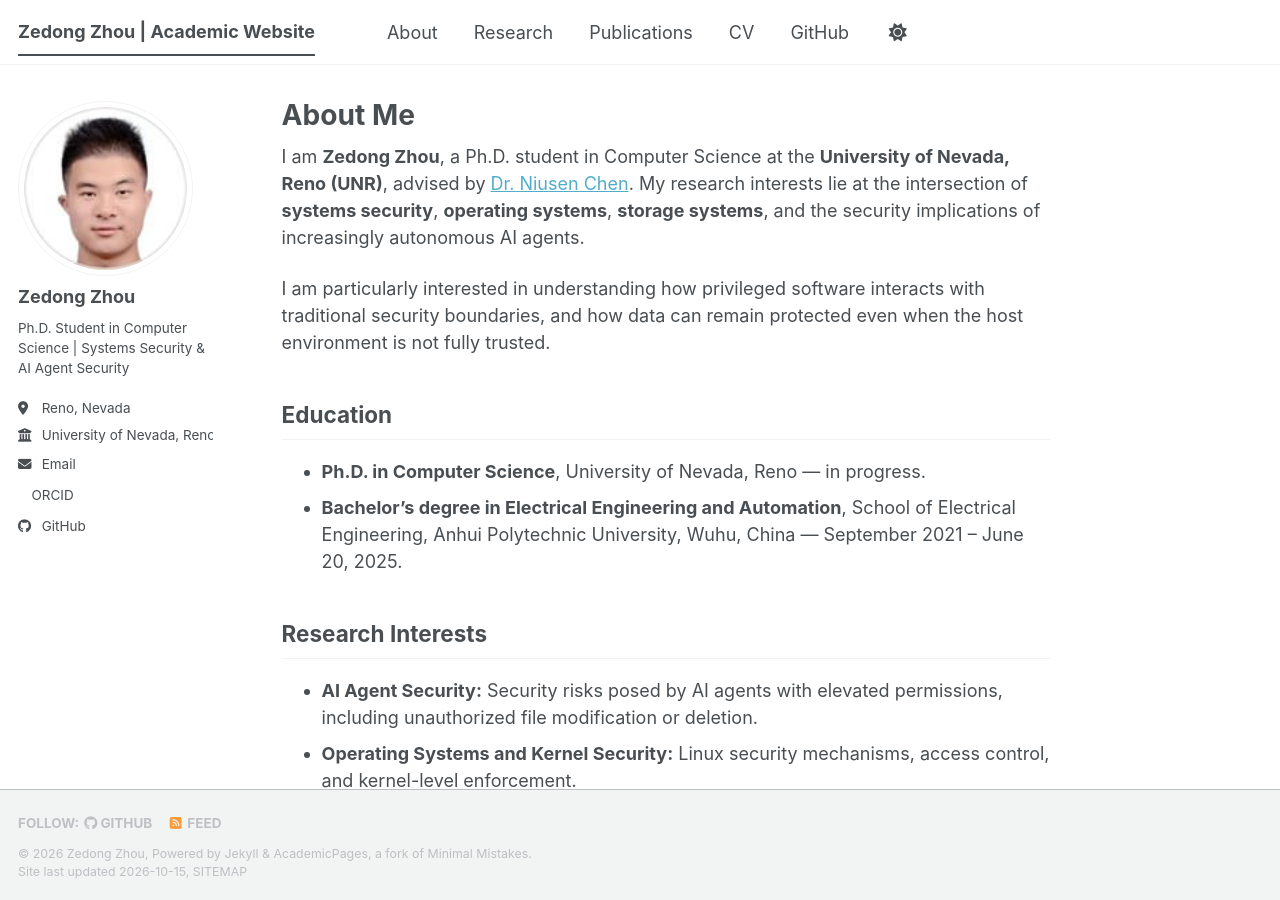
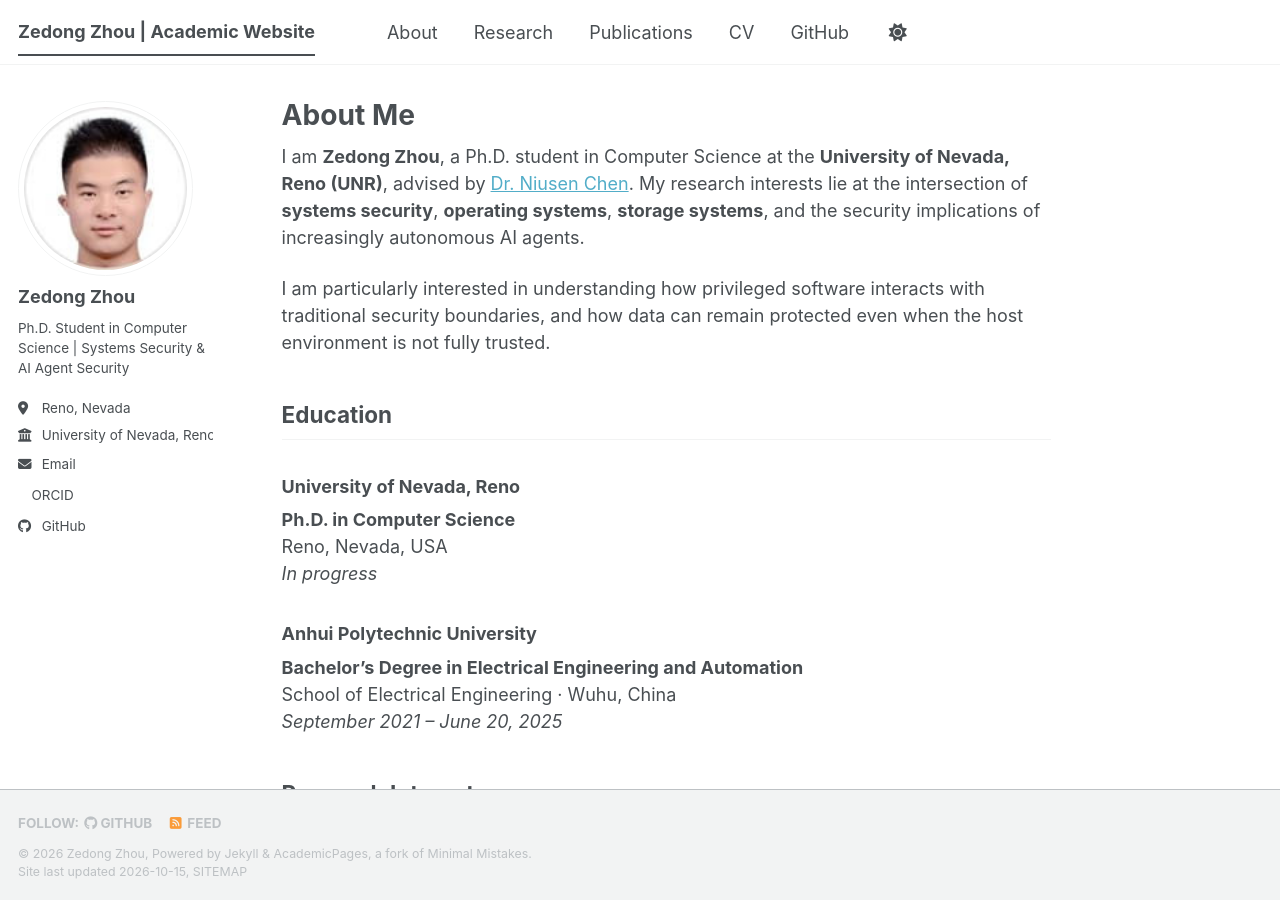
Before and after one commit to 2350082187zhou-ux/2350082187zhou-ux.github.io, a Jekyll site: the page built from _pages/about.md, in a window 1280 px wide and 900 px high. Built offline with Jekyll 4.4.1, drawn with Linux system fonts in a browser that asks for light colours; a style sheet for code colours, icons or effects is not loaded.

Commit message:
Format academic education details on separate lines

```diff
--- a/_pages/about.md
+++ b/_pages/about.md
@@ -13,8 +13,17 @@ I am particularly interested in understanding how privileged software interacts
 
 ## Education
 
-- **Ph.D. in Computer Science**, University of Nevada, Reno — in progress.
-- **Bachelor's degree in Electrical Engineering and Automation**, School of Electrical Engineering, Anhui Polytechnic University, Wuhu, China — September 2021 – June 20, 2025.
+### University of Nevada, Reno
+
+**Ph.D. in Computer Science**
+Reno, Nevada, USA
+*In progress*
+
+### Anhui Polytechnic University
+
+**Bachelor's Degree in Electrical Engineering and Automation**
+School of Electrical Engineering · Wuhu, China
+*September 2021 – June 20, 2025*
 
 ## Research Interests
 
```
